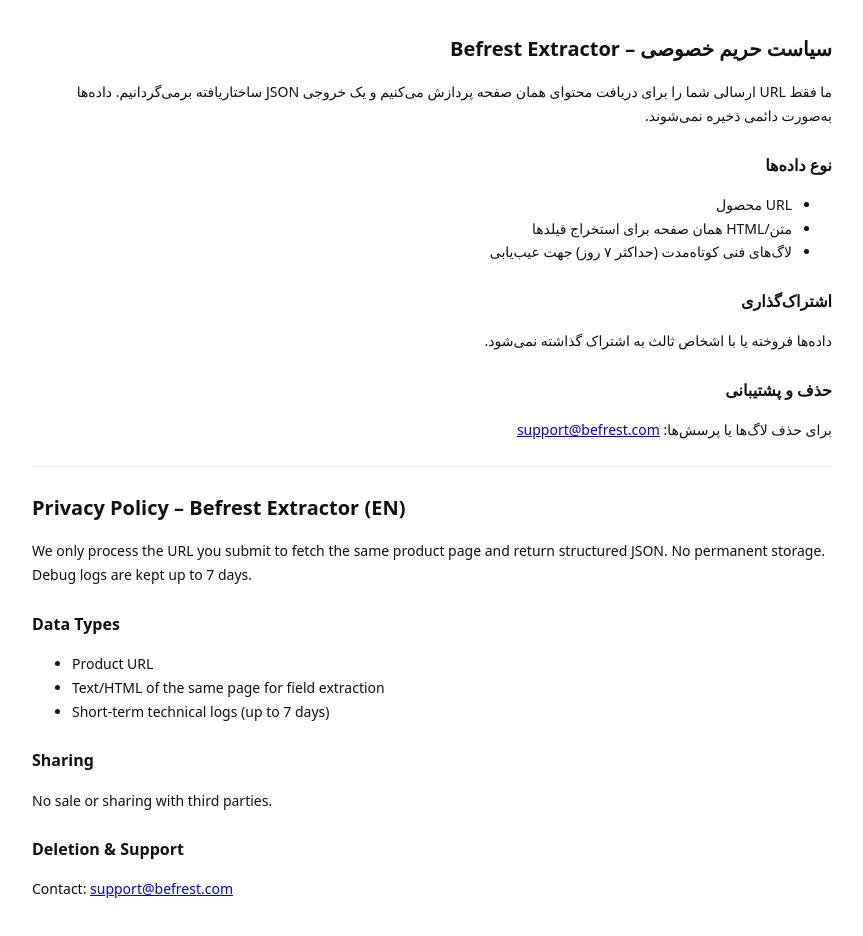
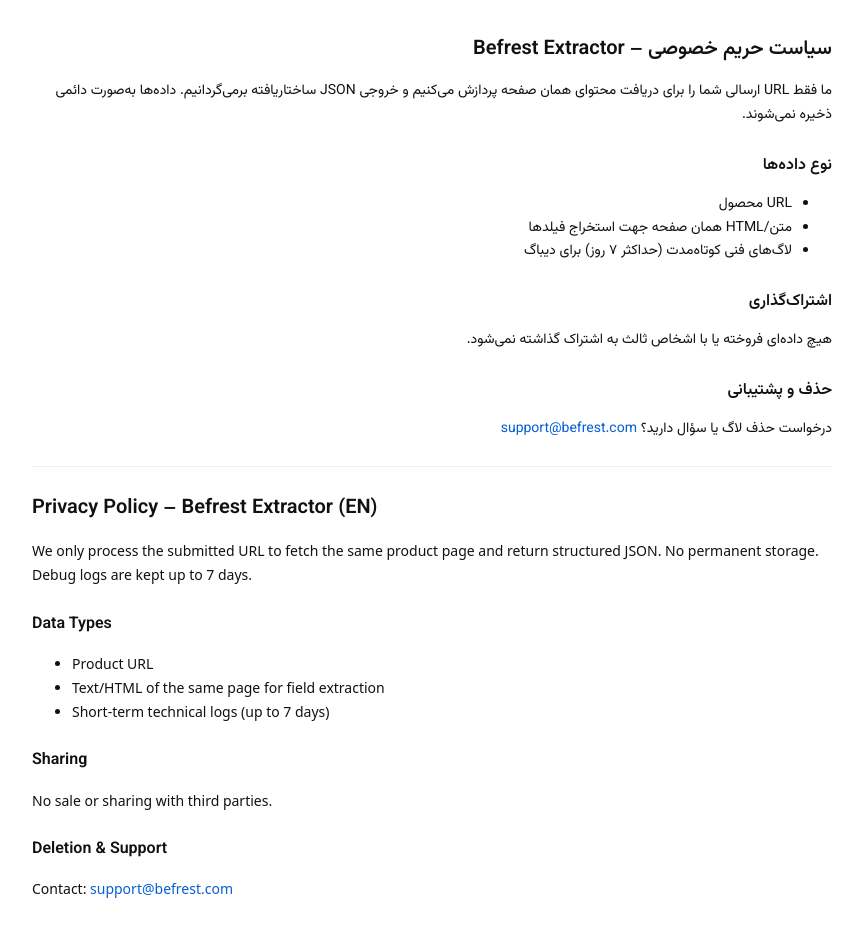
Before and after one commit to workdabiri/befrest-privacy, a plain HTML site: page index.html in a window 1280 px wide. Shown: the whole page, without its empty margins (208-1071 px from the left). Drawn offline with Linux system fonts and the light colour scheme.

Commit message:
Add privacy policy page (index.html)

```diff
--- a/index.html
+++ b/index.html
@@ -5,41 +5,55 @@
   <title>Privacy Policy – Befrest Extractor</title>
   <meta name="viewport" content="width=device-width,initial-scale=1">
   <meta name="robots" content="noindex,nofollow">
+
+  <!-- Fonts for Arabic/Persian support -->
+  <link rel="preconnect" href="https://fonts.googleapis.com">
+  <link rel="preconnect" href="https://fonts.gstatic.com" crossorigin>
+  <link href="https://fonts.googleapis.com/css2?family=Vazirmatn:wght@400;600&family=Noto+Naskh+Arabic:wght@400;600&display=swap" rel="stylesheet">
+
   <style>
-    body{font:14px/1.7 system-ui,Segoe UI,Roboto,Arial;padding:32px;max-width:800px;margin:auto;color:#111}
-    h1{font-size:20px;margin:0 0 12px}
-    h2{font-size:16px;margin:24px 0 8px}
-    code{background:#f6f6f6;padding:2px 6px;border-radius:4px}
-    .en{direction:ltr;text-align:left;border-top:1px solid #eee;margin-top:24px;padding-top:24px}
+    :root{
+      --fa-font:'Vazirmatn','Noto Naskh Arabic','Noto Sans Arabic','Tahoma','Segoe UI','Roboto','Arial',sans-serif;
+      --en-font: system-ui,-apple-system,'Segoe UI','Roboto','Arial',sans-serif;
+    }
+    body{font:14px/1.7 var(--fa-font);padding:32px;max-width:800px;margin:auto;color:#111}
+    h1{font-family:var(--fa-font);font-size:20px;margin:0 0 12px}
+    h2{font-family:var(--fa-font);font-size:16px;margin:24px 0 8px}
+    a{color:#065fd4;text-decoration:none} a:hover{text-decoration:underline}
+    .en{direction:ltr;text-align:left;border-top:1px solid #eee;margin-top:24px;padding-top:24px;font-family:var(--en-font)}
   </style>
 </head>
 <body>
   <h1>سیاست حریم خصوصی – Befrest Extractor</h1>
-  <p>ما فقط URL ارسالی شما را برای دریافت محتوای همان صفحه پردازش می‌کنیم و
-     یک خروجی JSON ساختاریافته برمی‌گردانیم. داده‌ها به‌صورت دائمی ذخیره نمی‌شوند.</p>
+  <p>ما فقط URL ارسالی شما را برای دریافت محتوای همان صفحه پردازش می‌کنیم و خروجی JSON ساختاریافته برمی‌گردانیم. داده‌ها به‌صورت دائمی ذخیره نمی‌شوند.</p>
+
   <h2>نوع داده‌ها</h2>
   <ul>
     <li>URL محصول</li>
-    <li>متن/HTML همان صفحه برای استخراج فیلدها</li>
-    <li>لاگ‌های فنی کوتاه‌مدت (حداکثر ۷ روز) جهت عیب‌یابی</li>
+    <li>متن/HTML همان صفحه جهت استخراج فیلدها</li>
+    <li>لاگ‌های فنی کوتاه‌مدت (حداکثر ۷ روز) برای دیباگ</li>
   </ul>
+
   <h2>اشتراک‌گذاری</h2>
-  <p>داده‌ها فروخته یا با اشخاص ثالث به اشتراک گذاشته نمی‌شود.</p>
+  <p>هیچ داده‌ای فروخته یا با اشخاص ثالث به اشتراک گذاشته نمی‌شود.</p>
+
   <h2>حذف و پشتیبانی</h2>
-  <p>برای حذف لاگ‌ها یا پرسش‌ها: <a href="mailto:support@befrest.com">support@befrest.com</a></p>
+  <p>درخواست حذف لاگ یا سؤال دارید؟ <a href="mailto:support@befrest.com">support@befrest.com</a></p>
 
   <div class="en">
     <h1>Privacy Policy – Befrest Extractor (EN)</h1>
-    <p>We only process the URL you submit to fetch the same product page and return
-       structured JSON. No permanent storage. Debug logs are kept up to 7 days.</p>
+    <p>We only process the submitted URL to fetch the same product page and return structured JSON. No permanent storage. Debug logs are kept up to 7 days.</p>
+
     <h2>Data Types</h2>
     <ul>
       <li>Product URL</li>
       <li>Text/HTML of the same page for field extraction</li>
       <li>Short-term technical logs (up to 7 days)</li>
     </ul>
+
     <h2>Sharing</h2>
     <p>No sale or sharing with third parties.</p>
+
     <h2>Deletion & Support</h2>
     <p>Contact: <a href="mailto:support@befrest.com">support@befrest.com</a></p>
   </div>
```
